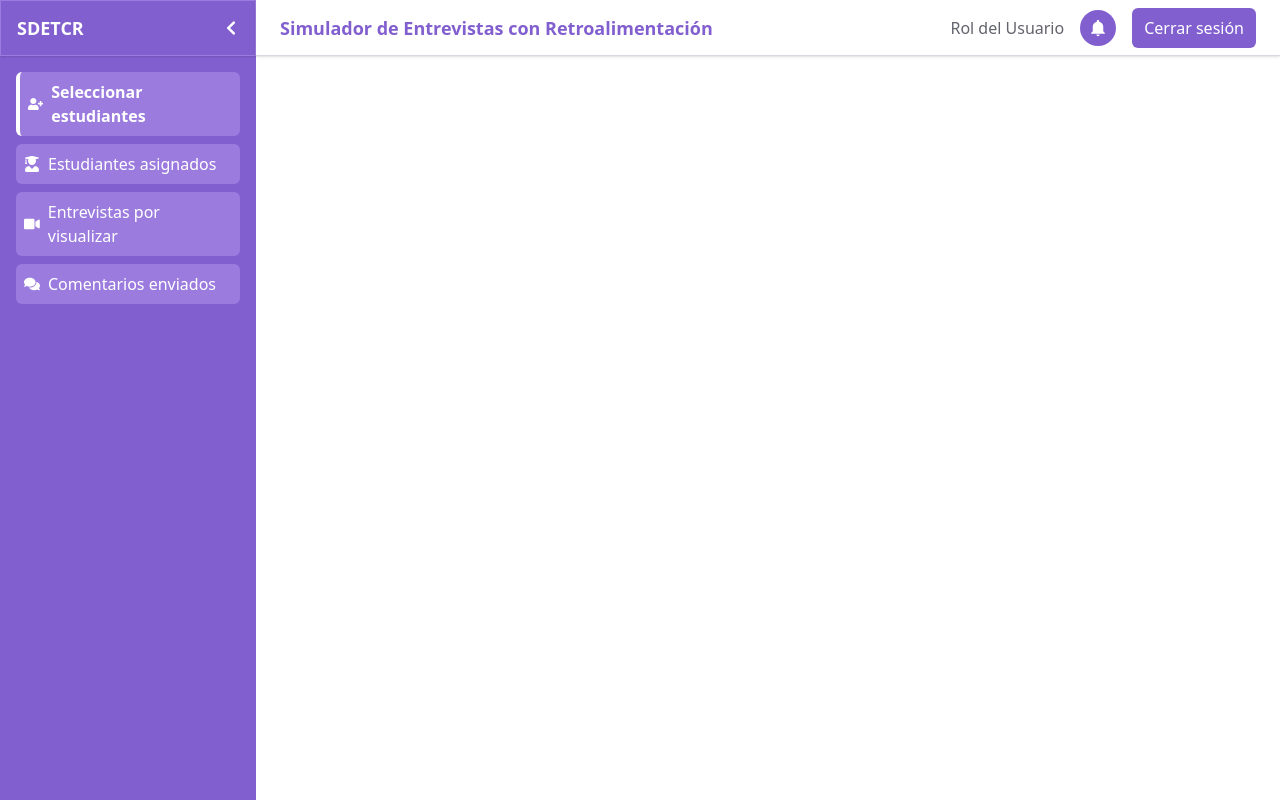
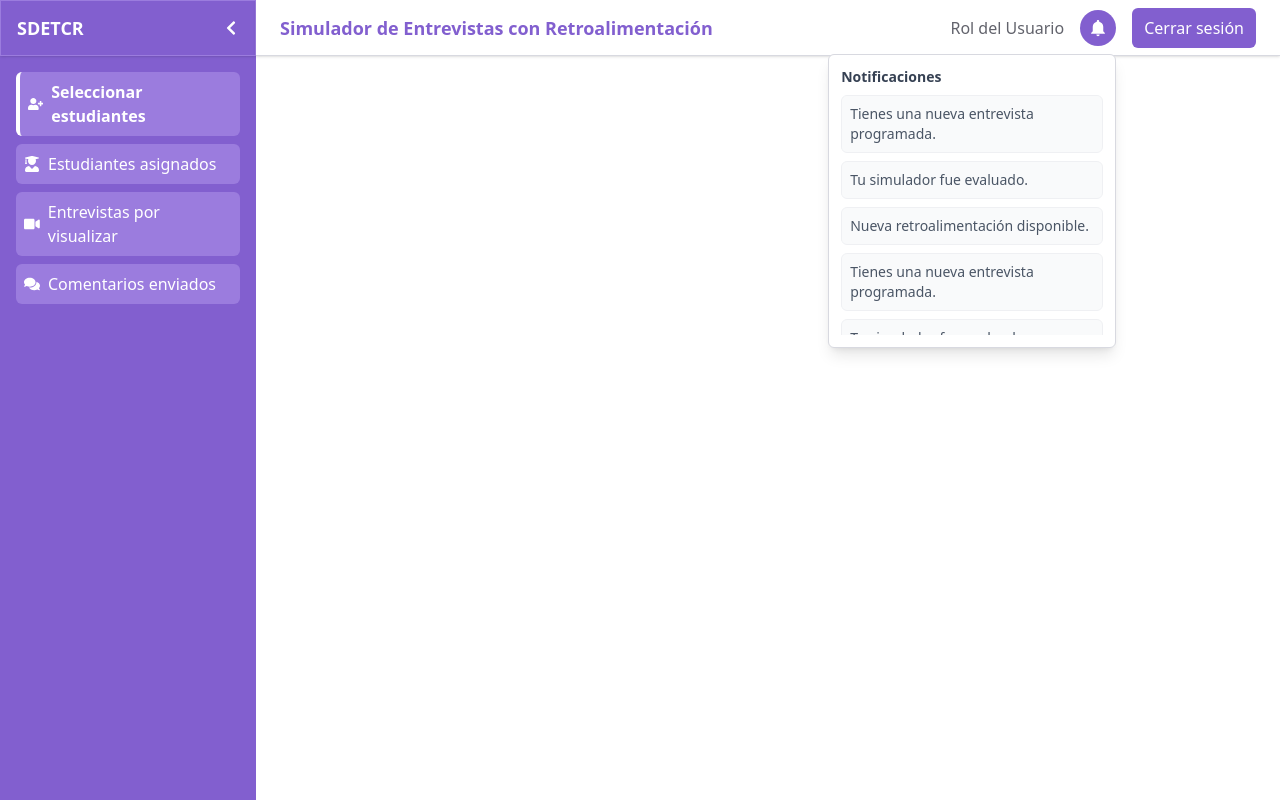
Before and after one commit to JulioCesarGutierrezRojas/SDETCR, a React (Vite) app in the folder frontend/: page /teacher in a window 1280 px wide. Both pictures are taken after a click on the button 1098 px from the left and 27 px from the top of the page. Built offline with nearby package versions, Linux system fonts and the light colour scheme; no server answers.

Commit message:
APTI-104 UPDATE: cambios en navbar para notificaciones

```diff
--- a/frontend/src/components/layout/navbar.jsx
+++ b/frontend/src/components/layout/navbar.jsx
@@ -1,17 +1,68 @@
 import { IoMdNotifications } from "react-icons/io";
+import { useState, useRef, useEffect } from "react";
 
 const Navbar = () => {
+    const [showNotifications, setShowNotifications] = useState(false);
+    const notificationRef = useRef(null);
+
+    const toggleNotifications = () => {
+        setShowNotifications(!showNotifications);
+    };
+
+    useEffect(() => {
+        const handleClickOutside = (event) => {
+            if (notificationRef.current && !notificationRef.current.contains(event.target)) {
+                setShowNotifications(false);
+            }
+        };
+        document.addEventListener("mousedown", handleClickOutside);
+        return () => {
+            document.removeEventListener("mousedown", handleClickOutside);
+        };
+    }, []);
+
+    // Notificaciones de prueba
+    const notificaciones = [
+        { id: 1, mensaje: "Tienes una nueva entrevista programada." },
+        { id: 2, mensaje: "Tu simulador fue evaluado." },
+        { id: 3, mensaje: "Nueva retroalimentación disponible." },
+        { id: 4, mensaje: "Tienes una nueva entrevista programada." },
+        { id: 5, mensaje: "Tu simulador fue evaluado." },
+    ];
+
     return (
-        <header className="h-14 bg-[var(--color-blanco)] border-b border-[var(--blue)] flex items-center justify-between px-6 shadow-sm">
+        <header className="h-14 bg-[var(--color-blanco)] border-b border-[var(--blue)] flex items-center justify-between px-6 shadow-sm relative z-50">
             <h2 className="text-[var(--primary)] font-semibold text-lg">
                 Simulador de Entrevistas con Retroalimentación
             </h2>
 
-            <div className="flex items-center gap-4">
+            <div className="flex items-center gap-4 relative">
                 <span className="text-xm text-[var(--color-gris-900)]">Rol del Usuario</span>
-                <button className="h-9 w-9 rounded-full flex items-center justify-center bg-[var(--color-lavanda-700)] text-white hover:bg-[var(--color-lavanda-500)] transition">
-                    <IoMdNotifications size={20} />
-                </button>
+
+                <div className="relative" ref={notificationRef}>
+                    <button
+                        onClick={toggleNotifications}
+                        className="h-9 w-9 rounded-full flex items-center justify-center bg-[var(--color-lavanda-700)] text-white hover:bg-[var(--color-lavanda-500)] transition"
+                    >
+                        <IoMdNotifications size={20} />
+                    </button>
+
+                    {showNotifications && (
+                        <div className="absolute right-0 mt-2 w-72 bg-white border border-[var(--color-gris-400)] rounded-md shadow-lg p-3 z-50">
+                            <h3 className="text-sm font-semibold text-gray-700 mb-2">Notificaciones</h3>
+                            <ul className="space-y-2 max-h-60 overflow-y-auto">
+                                {notificaciones.map((n) => (
+                                    <li
+                                        key={n.id}
+                                        className="text-sm text-gray-600 bg-gray-50 hover:bg-[var(--color-lavanda-200)] rounded-md p-2 transition border border-[var(--color-gris-100)]"
+                                    >
+                                        {n.mensaje}
+                                    </li>
+                                ))}
+                            </ul>
+                        </div>
+                    )}
+                </div>
 
                 <button className="px-3 py-2 rounded-md bg-[var(--color-lavanda-700)] text-white font-medium hover:bg-[var(--color-lavanda-500)] transition">
                     Cerrar sesión
```
